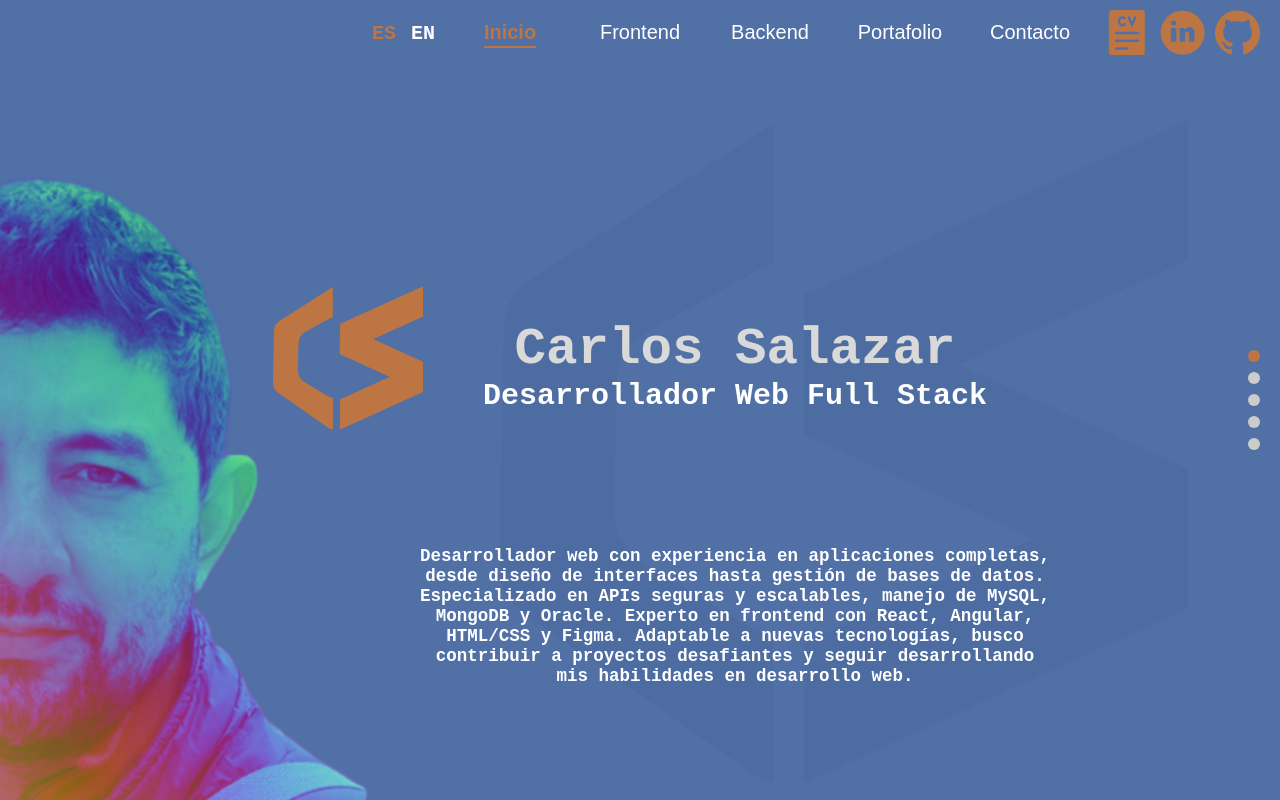
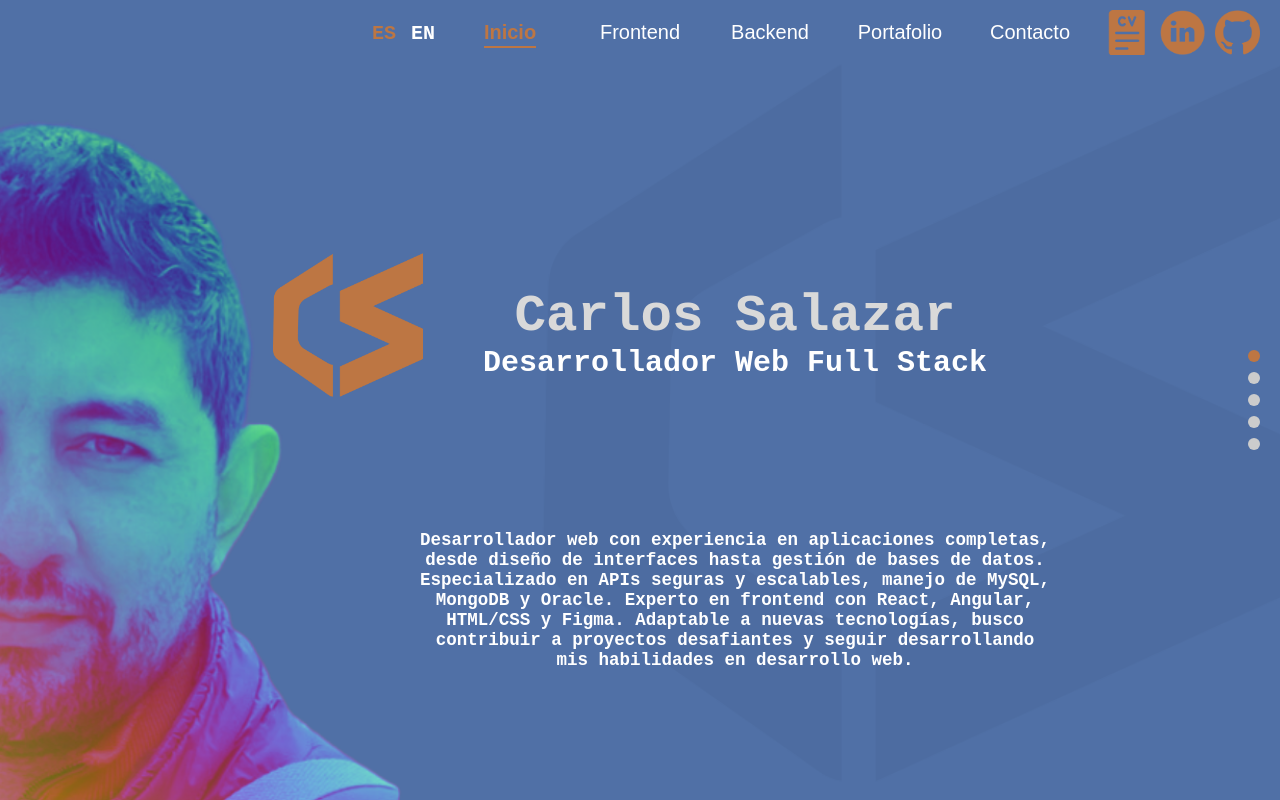
Before and after one commit to telcash/portfolio, a React (Create React App) app: page / in a window 1280 px wide. Built offline with nearby package versions, Linux system fonts and the light colour scheme.

Commit message:
Prueba con calc height

```diff
--- a/src/components/containers/fullpageslider/fullpageslider.css
+++ b/src/components/containers/fullpageslider/fullpageslider.css
@@ -5,8 +5,7 @@
 }
 
 .slide {
-    padding-top: 65px;
-    height: 100%;
+    height: calc(100% - 65px);
     position: relative;
     display: flex;
     justify-content: center;
```
